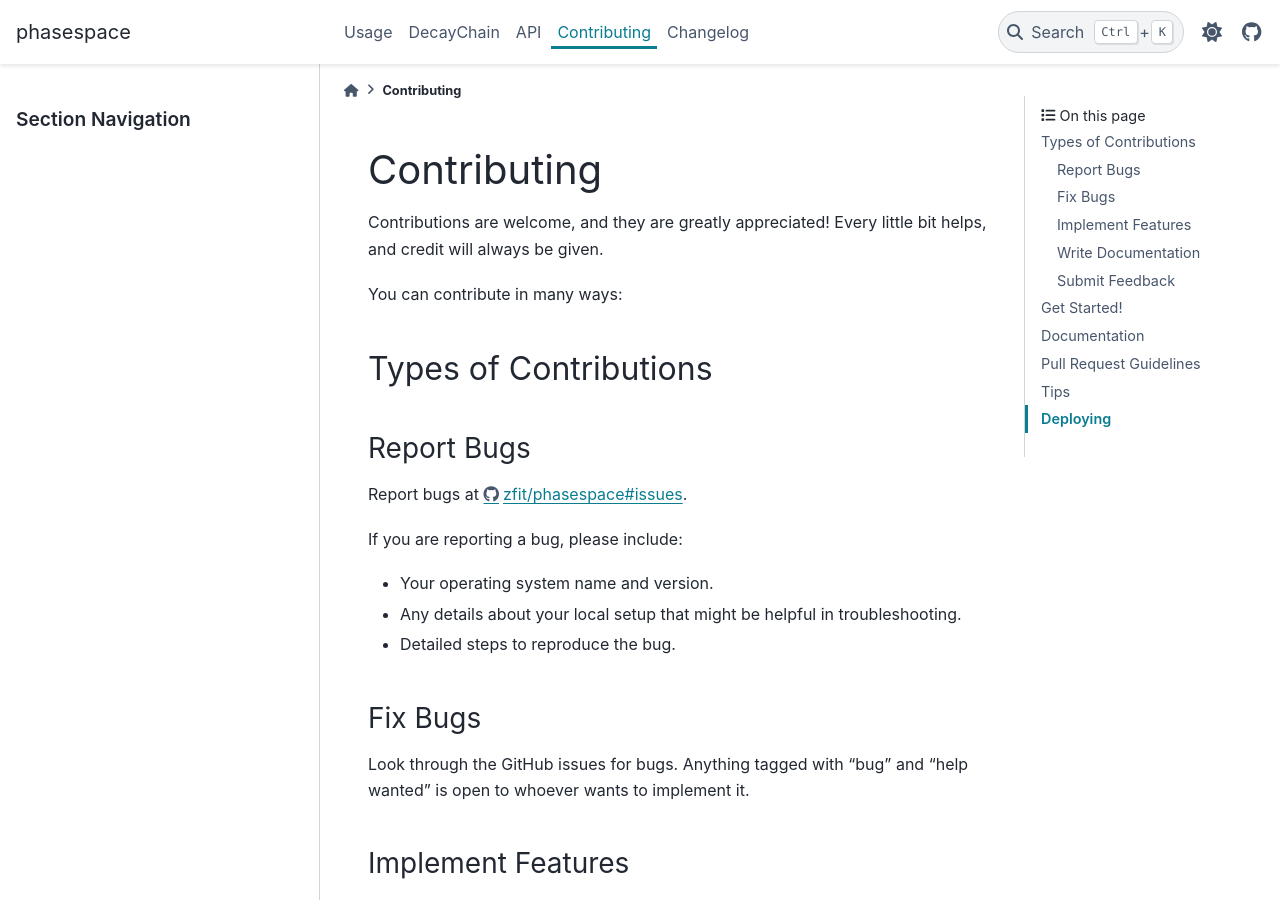
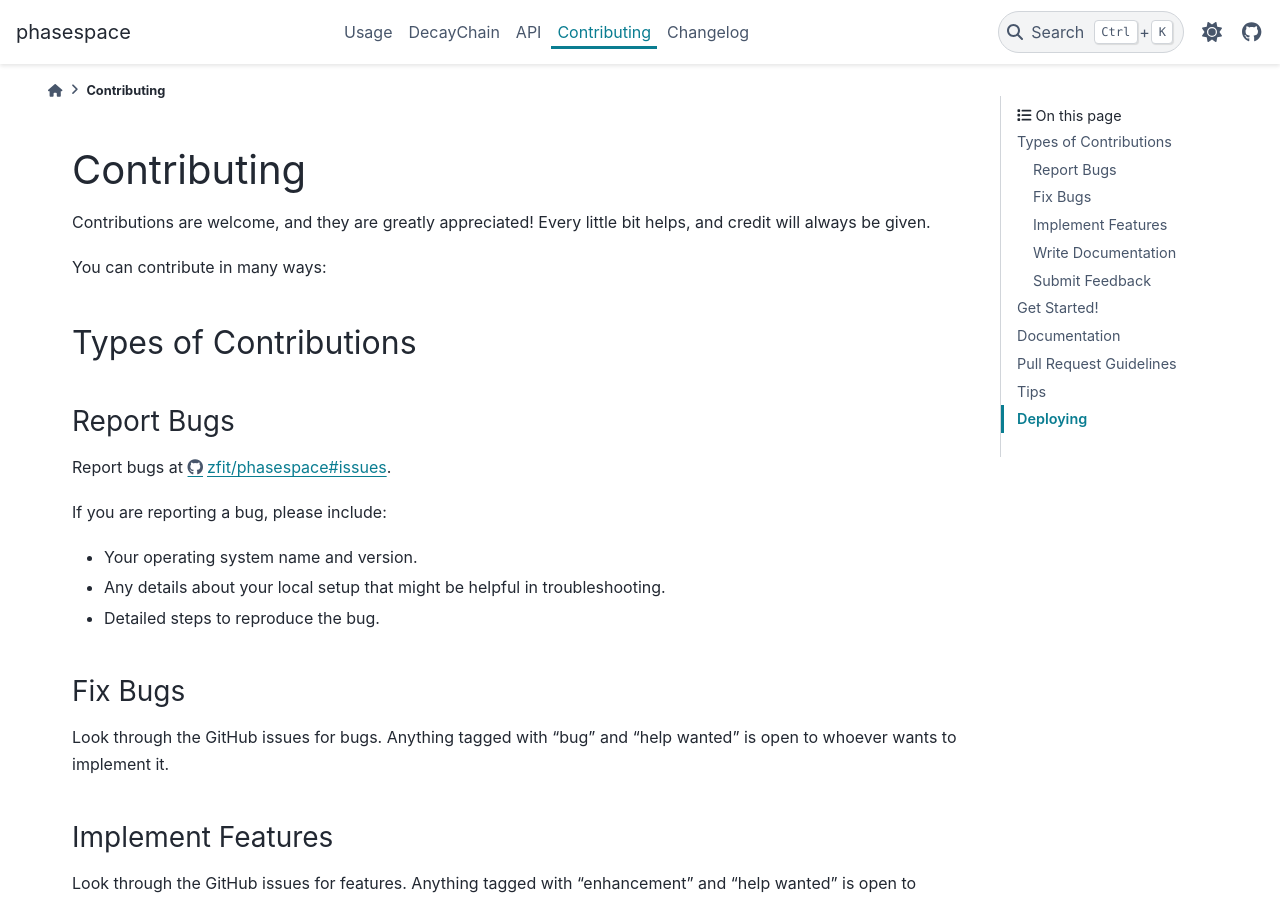
Before and after one commit to zfit/phasespace, a Sphinx documentation site: the page built from docs/contributing.md, in a window 1280 px wide and 900 px high. Built offline with Sphinx 7.4.7 and the PyData theme 0.15.4, drawn with Linux system fonts in a browser that asks for light colours; the version number could not be read and is left out.

Commit message:
docs: clean up notebook output and remove default Sphinx settings

```diff
--- a/docs/conf.py
+++ b/docs/conf.py
@@ -98,10 +98,8 @@ html_theme_options = {
     ],
 }
 
-# Sidebar configuration using glob patterns
-html_sidebars = {
-    "**": ["sidebar-nav-bs"],
-}
+# The pages have no subpages, so the section navigation sidebar would be empty
+html_sidebars = {"**": []}
 
 # Configure navigation links in the navbar
 html_context = {
```
